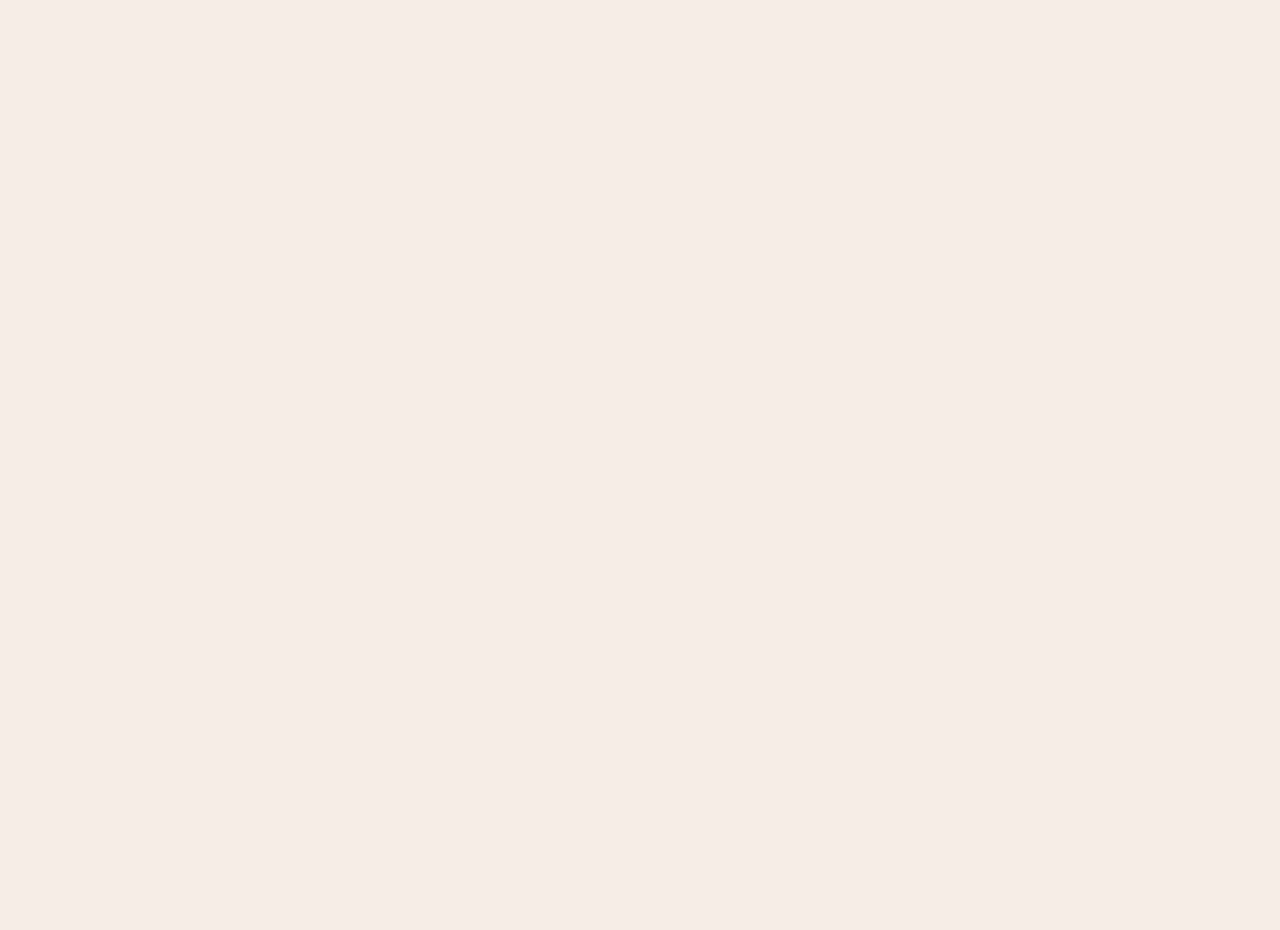
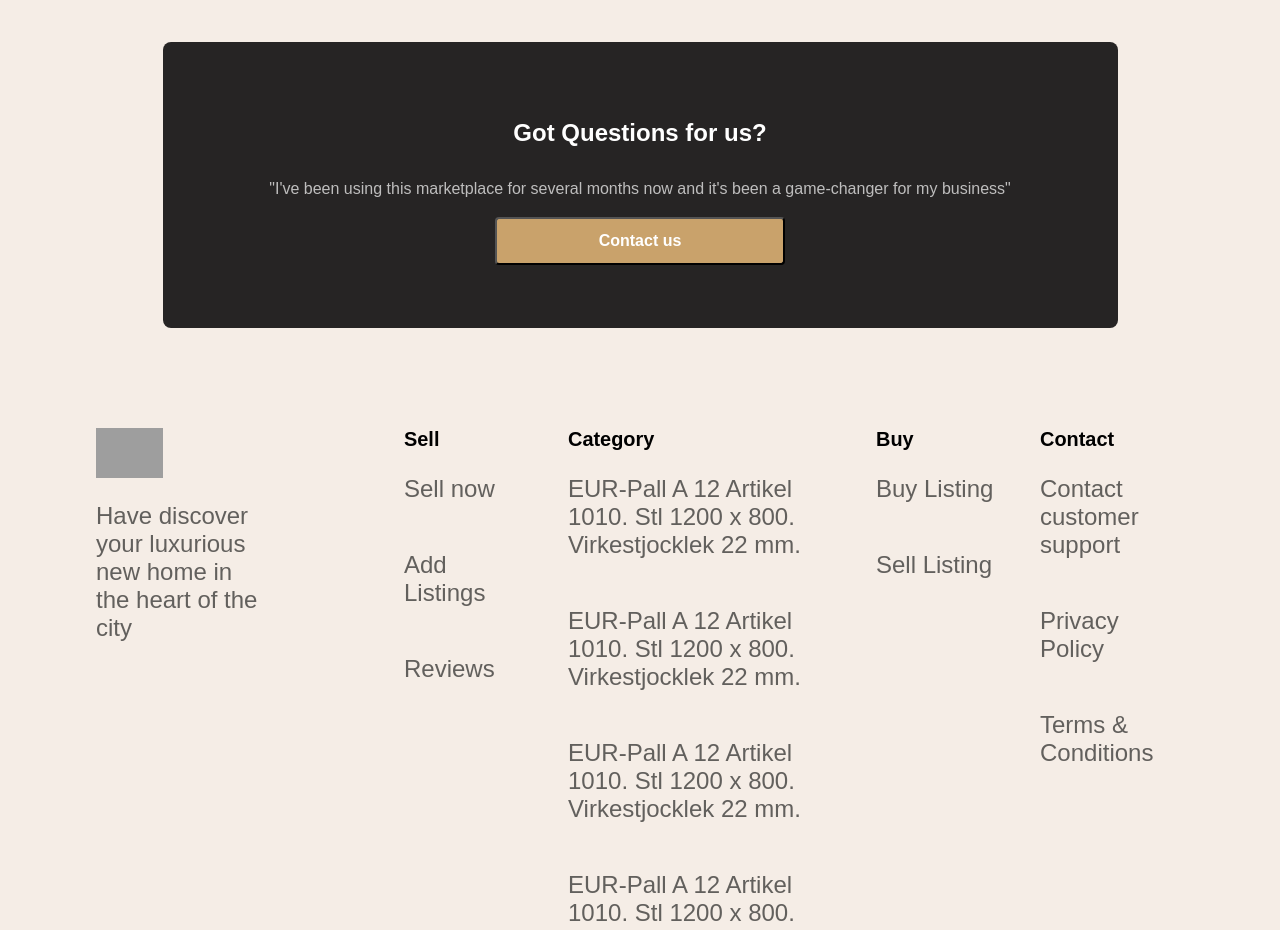
Before and after one commit to mcbillz/Doviee, a React (Create React App) app: page / in a window 1280 px wide. Shown: the part 5660-6590 px from the top of the page. Before the commit the page ends 5546 px from the top, so only its background shows below. Built offline with nearby package versions, Linux system fonts and the light colour scheme; grey boxes are pictures that could not be loaded; a web font is replaced by a local one.

Commit message:
init footer  commit

```diff
--- /dev/null
+++ b/src/CSS/Footer.css
@@ -0,0 +1,124 @@
+.footer-div {
+  padding: 56px 96px;
+}
+.footer-div-1 {
+  width: 955px;
+  height: 286px;
+  background: #262424;
+  border-radius: 8px;
+  margin: 100px auto;
+  display: flex;
+  flex-direction: column;
+  justify-content: center;
+  align-items: center;
+}
+.footer-div-1 h1 {
+  color: white;
+  font-style: normal;
+  font-weight: 700;
+  font-size: 24px;
+  line-height: 100%;
+}
+.footer-div-1 p {
+  text-align: center;
+  font-style: normal;
+  font-weight: 400;
+  font-size: 16px;
+  line-height: 150%;
+  color: rgba(255, 255, 255, 0.7);
+}
+.footer-div-1 button {
+  color: white;
+  background: #c9a26b;
+  padding: 0px 10px;
+  width: 290px;
+  height: 48px;
+  border-radius: 4px;
+  font-weight: 700;
+  font-size: 16px;
+  line-height: 100%;
+}
+.footer-list {
+  display: grid;
+  grid-template-columns: 2fr 1fr 2fr 1fr 1fr;
+  grid-gap: 20px;
+}
+.footer-list div {
+  display: flex;
+  flex-direction: column;
+  justify-content: flex-start;
+  align-items: flex-start;
+  padding-right: 20px;
+}
+.footer-list div h5 {
+  margin: 0;
+}
+.footer-list p {
+  color: rgba(36, 35, 34, 0.7);
+}
+
+.footer-list-a p {
+  padding-right: 100px;
+}
+.footer-list-a img {
+  height: 50px;
+  margin: 0;
+}
+.footer-div-3 {
+  color: rgba(36, 35, 34, 0.7);
+  display: flex;
+  flex-direction: row;
+  justify-content: space-between;
+}
+hr {
+  border: 1px solid #ecedef;
+}
+@media screen and (max-width: 750px) {
+  .footer-list {
+    display: grid;
+    grid-template-columns: 1fr;
+    grid-template-rows: auto;
+    grid-gap: 20px;
+  }
+  .footer-div {
+    margin-top: 30px;
+    padding: 10px 20px;
+  }
+  .footer-list-a p {
+    padding-right: 100px;
+  }
+  .footer-list p {
+    line-height: 150%;
+    font-size: 14px;
+  }
+  .footer-list div h5 {
+    margin: 0;
+    font-size: 17px;
+  }
+  .footer-list-a img {
+    height: 70px;
+    margin: 0;
+  }
+  .footer-div-1 button {
+    width: 200px;
+    border-style: none;
+  }
+  .footer-div-3 p {
+    font-size: 12px;
+  }
+}
+@media screen and (max-width: 1200px) {
+  .footer-div-1 {
+    width: 100%;
+    max-width: 955px;
+    height: 286px;
+    margin: 30px auto 80px;
+  }
+  .footer-div-1 p {
+    padding: 0 20px;
+    font-size: 14px;
+  }
+  .footer-div-1 h1 {
+    font-size: 18px;
+  }
+}
--- /dev/null
+++ b/src/Components/Footer.js
@@ -0,0 +1,66 @@
+import React from "react";
+import "../CSS/Footer.css";
+
+const year = new Date().getFullYear();
+function Footer() {
+  return (
+    <div className="footer-div">
+      <div className="footer-div-1">
+        <h1>Got Questions for us?</h1>
+        <p>
+          "I've been using this marketplace for several months now and it's been
+          a game-changer for my business"
+        </p>
+        <button>Contact us</button>
+      </div>
+      <div className="footer-list">
+        <div className="footer-list-a">
+          <img src="https://res.cloudinary.com/dp6afxo4t/image/upload/v1685205592/doviee/doviee_wu9jrs.png" />
+          <p>Have discover your luxurious new home in the heart of the city</p>
+        </div>
+        <div>
+          <h5>Sell</h5>
+          <p>Sell now</p>
+          <p>Add Listings</p>
+          <p>Reviews</p>
+        </div>
+        <div>
+          <h5>Category</h5>
+          <p>
+            EUR-Pall A 12 Artikel 1010. Stl 1200 x 800. Virkestjocklek 22 mm.
+          </p>
+          <p>
+            EUR-Pall A 12 Artikel 1010. Stl 1200 x 800. Virkestjocklek 22 mm.
+          </p>
+          <p>
+            EUR-Pall A 12 Artikel 1010. Stl 1200 x 800. Virkestjocklek 22 mm.
+          </p>
+          <p>
+            EUR-Pall A 12 Artikel 1010. Stl 1200 x 800. Virkestjocklek 22 mm.
+          </p>
+          <p>
+            EUR-Pall A 12 Artikel 1010. Stl 1200 x 800. Virkestjocklek 22 mm.
+          </p>
+        </div>
+        <div>
+          <h5>Buy</h5>
+          <p>Buy Listing</p>
+          <p>Sell Listing</p>
+        </div>
+        <div>
+          <h5>Contact</h5>
+          <p>Contact customer support</p>
+          <p>Privacy Policy</p>
+          <p>Terms & Conditions</p>
+        </div>
+      </div>
+      <hr />
+      <div className="footer-div-3">
+        <p>&copy;{year} -Palletecos</p>
+        <p>PrivacyPolicy - Terms & Conditions</p>
+      </div>
+    </div>
+  );
+}
+
+export default Footer;
--- a/src/Screens/Landingpage.js
+++ b/src/Screens/Landingpage.js
@@ -3,6 +3,7 @@ import Navbar from "../Components/Navbar";
 import Slider from "../Components/Slider";
 import Card from "../Components/Card";
 import Banner from "../Components/Banner";
+import Footer from "../Components/Footer";
 import { femaleProducts, maleProducts } from "../Products";
 import { BrownBtn, BoarderBrownBtn } from "../Components/Btns";
 
@@ -60,6 +61,7 @@ function Landingpage() {
           <input placeholder="Your E-mail" type="e-mail"></input>
           <button type="submit">Subcribe</button>
         </div>
+        <Footer />
       </div>
     </div>
   );
```
